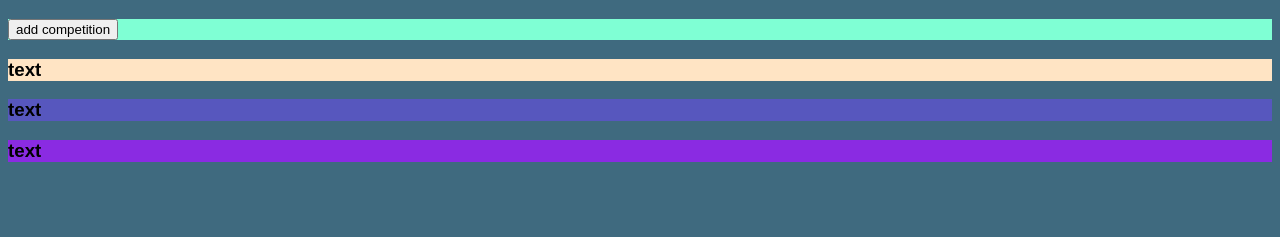
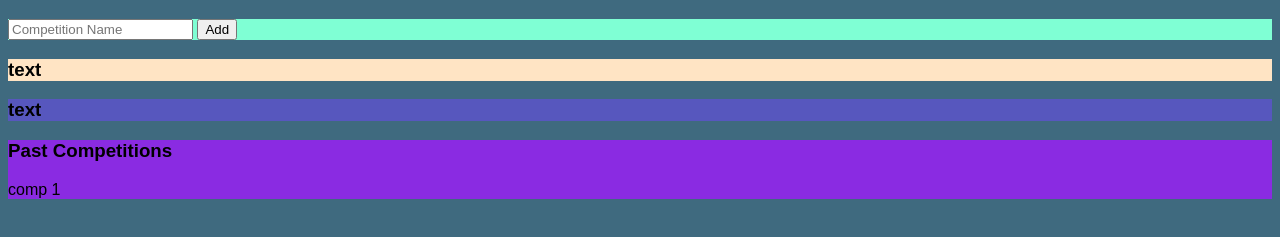
Before and after one commit to Emilykidd3/competition, a plain HTML site: page index.html in a window 1280 px wide. Shown: the part 61-298 px from the top of the page. Drawn offline with Linux system fonts and the light colour scheme.

Commit message:
added to divs and made dynamic script for past competitions

```diff
--- a/assets/script.js
+++ b/assets/script.js
@@ -1,5 +1,12 @@
 var addCompButton = document.querySelector('#add-comp-button')
+var trackerListDiv = document.querySelector("#tracker-list")
 
 addCompButton.addEventListener('click', function(){
      console.log("clicked!")
     })
+
+var addToList = function(){
+    trackerListDiv.textContent = "comp 1"
+}
+
+addToList();
--- a/index.html
+++ b/index.html
@@ -12,9 +12,10 @@
         <h1 class="center">COMPETITION TRACKER</h1>
     </header>
     <main>
-        <div id="add-comp-div">
-            <button id="add-comp-button">add competition</button>
-        </div>
+        <form id="add-comp-div">
+            <input type="text" id="add-comp-input" name="new-comp" placeholder="Competition Name">
+            <button id="add-comp-button">Add</button>
+        </form>
         <div id="div-2">
             <h3>text</h3>
         </div>
@@ -22,7 +23,8 @@
             <h3>text</h3>
         </div>
         <div id="tracker-div">
-            <h3>text</h3>
+            <h3>Past Competitions</h3>
+            <div id="tracker-list"></div>
         </div>
     </main>
     <script src="./assets/script.js"></script>
```
